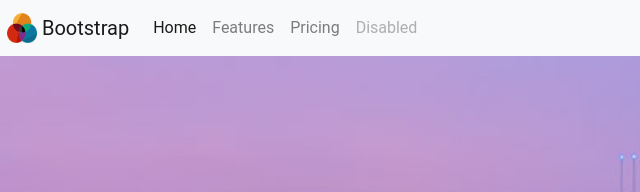
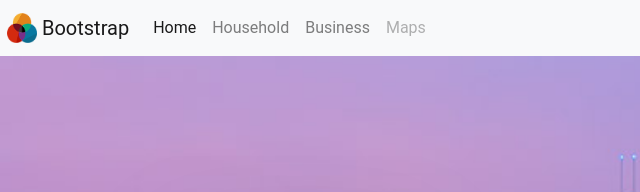
Before and after one commit to nickt28/Hackathon-8-23, a plain HTML site: page Main Site/index.html in a window 1280 px wide. Shown: the top 192 px of the page, 9-649 px from the left. Drawn offline with nearby package versions, Linux system fonts and the light colour scheme.

Commit message:
Nav links

```diff
--- a/Main Site/index.html
+++ b/Main Site/index.html
@@ -26,10 +26,10 @@
     </button>
     <div class="collapse navbar-collapse" id="navbarNavAltMarkup">
       <div class="navbar-nav">
-        <a class="nav-item nav-link active" href="#">Home <span class="sr-only">(current)</span></a>
-        <a class="nav-item nav-link" href="#">Features</a>
-        <a class="nav-item nav-link" href="#">Pricing</a>
-        <a class="nav-item nav-link disabled" href="#">Disabled</a>
+        <a class="nav-item nav-link active" href="./index.html">Home <span class="sr-only">(current)</span></a>
+        <a class="nav-item nav-link" href="./home.html">Household</a>
+        <a class="nav-item nav-link" href="#">Business</a>
+        <a class="nav-item nav-link disabled" href="#">Maps</a>
       </div>
     </div>
   </nav>
```
Also changed, not shown: Main Site/home.html (+4 -4 lines).
